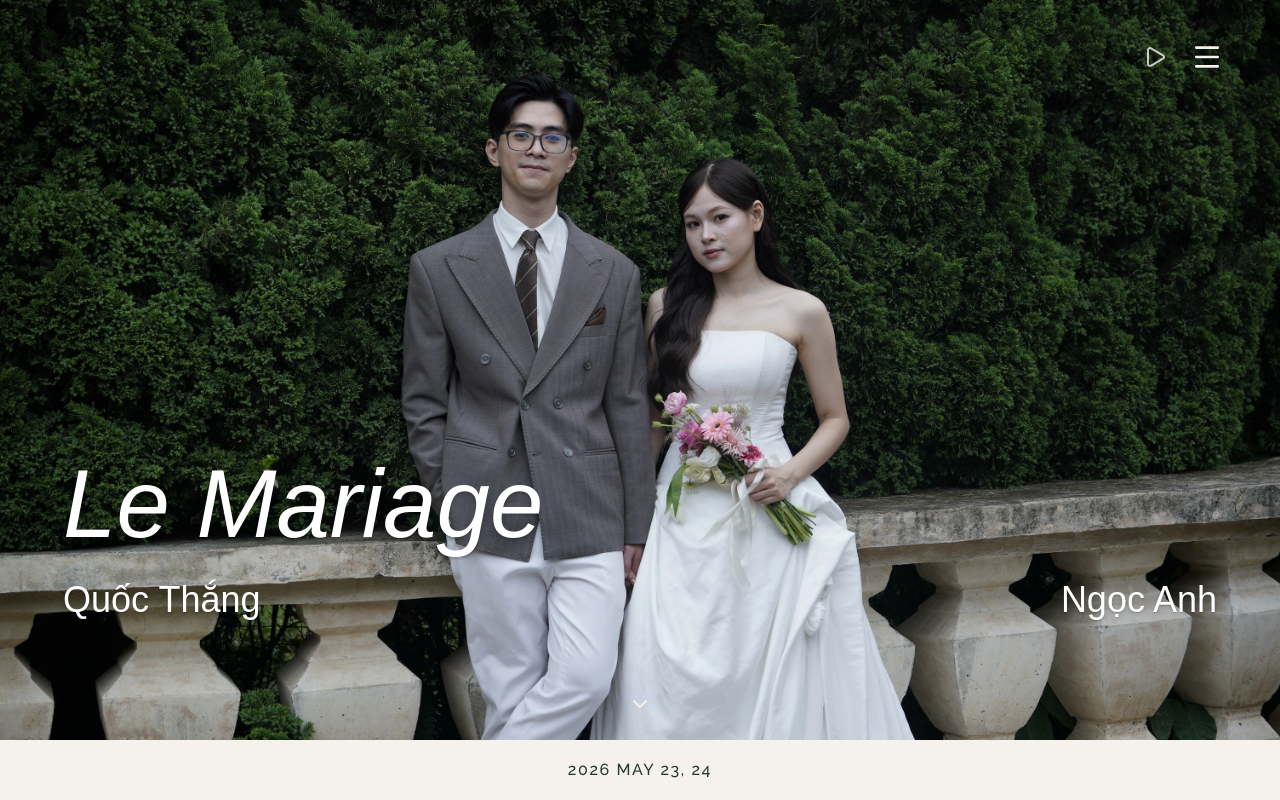
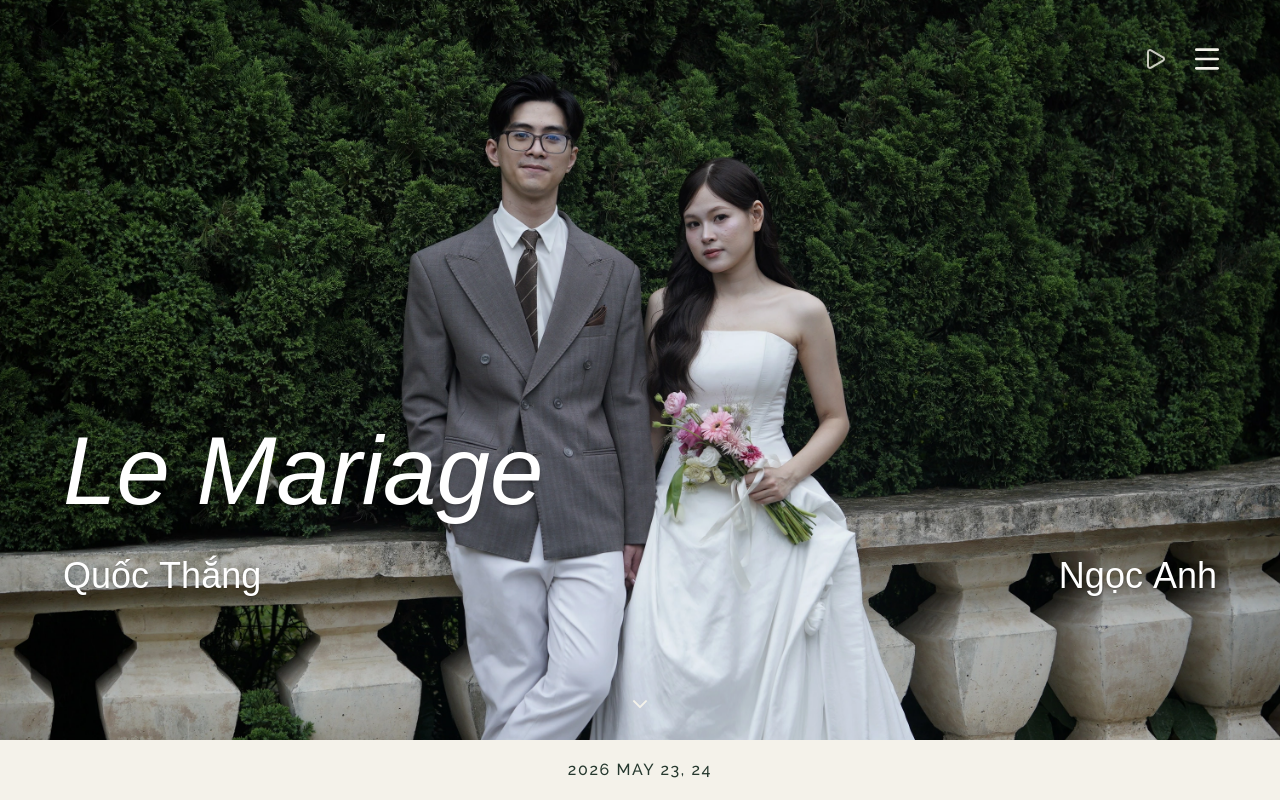
Before and after one commit to thanghq99/wedding, a Next.js app: page / in a window 1280 px wide. Shown: the top 800 px of the page. Built offline with nearby package versions, Linux system fonts and the light colour scheme; a web font is replaced by a local one.

Commit message:
feat: add hero section and floating navigation header with background audio support

```diff
--- a/components/floating-header.tsx
+++ b/components/floating-header.tsx
@@ -65,49 +65,47 @@ export function FloatingHeader() {
         <motion.div
           initial={false}
           transition={{
-            type: 'spring',
-            stiffness: 250,
-            damping: 28,
-            mass: 1,
+            duration: 0.4,
+            ease: 'easeInOut',
           }}
           animate={
             isFloating
               ? {
-                  width: 'calc(100% - 48px)',
-                  maxWidth: '400px',
-                  backgroundColor: 'oklch(from var(--background) l c h / 0.8)',
-                  backdropFilter: 'blur(12px)',
+                  width: '100%',
+                  maxWidth: '1250px',
+                  backgroundColor: 'oklch(from var(--background) l c h / 0.5)',
+                  backdropFilter: 'blur(8px)',
                   borderRadius: '9999px',
                   padding: '10px 24px',
-                  y: 0,
+                  y: 4,
                   border: '1px solid oklch(from var(--stone-gray) l c h / 0.2)',
                   boxShadow: '0 10px 30px -10px rgba(0,0,0,0.1)',
                 }
               : {
                   width: '100%',
-                  maxWidth: '100%',
+                  maxWidth: '1250px',
                   backgroundColor: 'transparent',
                   backdropFilter: 'blur(0px)',
-                  borderRadius: '0px',
-                  padding: '8px 24px',
+                  borderRadius: '9999px',
+                  padding: '10px 24px',
                   y: 0,
                   border: '1px solid transparent',
                   boxShadow: 'none',
                 }
           }
           className={cn(
-            'pointer-events-auto flex items-center justify-between overflow-hidden will-change-transform',
+            'pointer-events-auto relative flex items-center justify-between overflow-hidden will-change-transform',
             !isFloating && 'w-full'
           )}
           style={{ transform: 'translateZ(0)' }}
         >
           <motion.h2
+            initial={{ opacity: 0, x: -10 }}
             animate={{
               opacity: isFloating ? 1 : 0,
-              width: isFloating ? 'auto' : 0,
-              marginRight: isFloating ? 24 : 0,
+              x: isFloating ? 0 : -10,
             }}
-            className="overflow-hidden whitespace-nowrap font-heading text-xl"
+            className="absolute left-6 font-heading text-xl md:left-8"
           >
             t & a
           </motion.h2>
--- a/features/home/hero.tsx
+++ b/features/home/hero.tsx
@@ -42,26 +42,45 @@ export function HeroSection() {
           priority
         />
       </div>
-      <div className="flex-1 md:flex-[3]" />
-      <div className="relative z-10 flex flex-2 flex-col items-start pr-4 pl-12 md:mx-auto md:w-full md:max-w-[1250px] md:px-12">
+      <div className="flex-1 md:flex-[2.5]" />
+      <div className="relative z-10 flex w-full flex-2 flex-col items-start pr-4 pl-12 md:mx-auto md:max-w-[1250px] md:px-12">
         <TextAnimate
-          animation="slideUp"
-          by="word"
+          animation="blurInUp"
+          by="character"
+          once
+          delay={0}
+          duration={0.8}
           className="font-heading text-5xl text-shadow-lg text-white italic leading-tight md:text-8xl"
           style={{ opacity, y, scale }}
         >
           Le Mariage
         </TextAnimate>
-        <motion.div
-          style={{ opacity, y, scale }}
-          initial={{ opacity: 0, y: 20 }}
-          animate={{ opacity: 1, y: 0 }}
-          transition={{ delay: 0.6, duration: 0.8 }}
-          className="mt-2 flex w-full flex-col font-heading text-2xl text-shadow-md text-white md:mt-4 md:flex-row md:items-end md:justify-between md:text-4xl"
-        >
-          <span className="block">Quốc Thắng</span>
-          <span className="block md:text-right">Ngọc Anh</span>
-        </motion.div>
+        <div className="flex w-full flex-col md:flex-row md:items-end md:justify-between">
+          <TextAnimate
+            animation="blurInUp"
+            by="character"
+            once
+            delay={0.6}
+            duration={0.8}
+            className="mt-4 font-heading text-2xl text-shadow-md text-white md:text-4xl"
+            segmentClassName="leading-tight"
+            style={{ opacity, y, scale }}
+          >
+            Quốc Thắng
+          </TextAnimate>
+          <TextAnimate
+            animation="blurInUp"
+            by="character"
+            once
+            delay={1.2}
+            duration={0.8}
+            className="mt-1 font-heading text-2xl text-shadow-md text-white md:mt-0 md:text-right md:text-4xl"
+            segmentClassName="leading-tight"
+            style={{ opacity, y, scale }}
+          >
+            Ngọc Anh
+          </TextAnimate>
+        </div>
       </div>
       <div className="relative z-10 flex h-[60px] w-full items-center justify-center bg-background text-foreground">
         <p className="font-medium uppercase tracking-widest">2026 May 23, 24</p>
```
